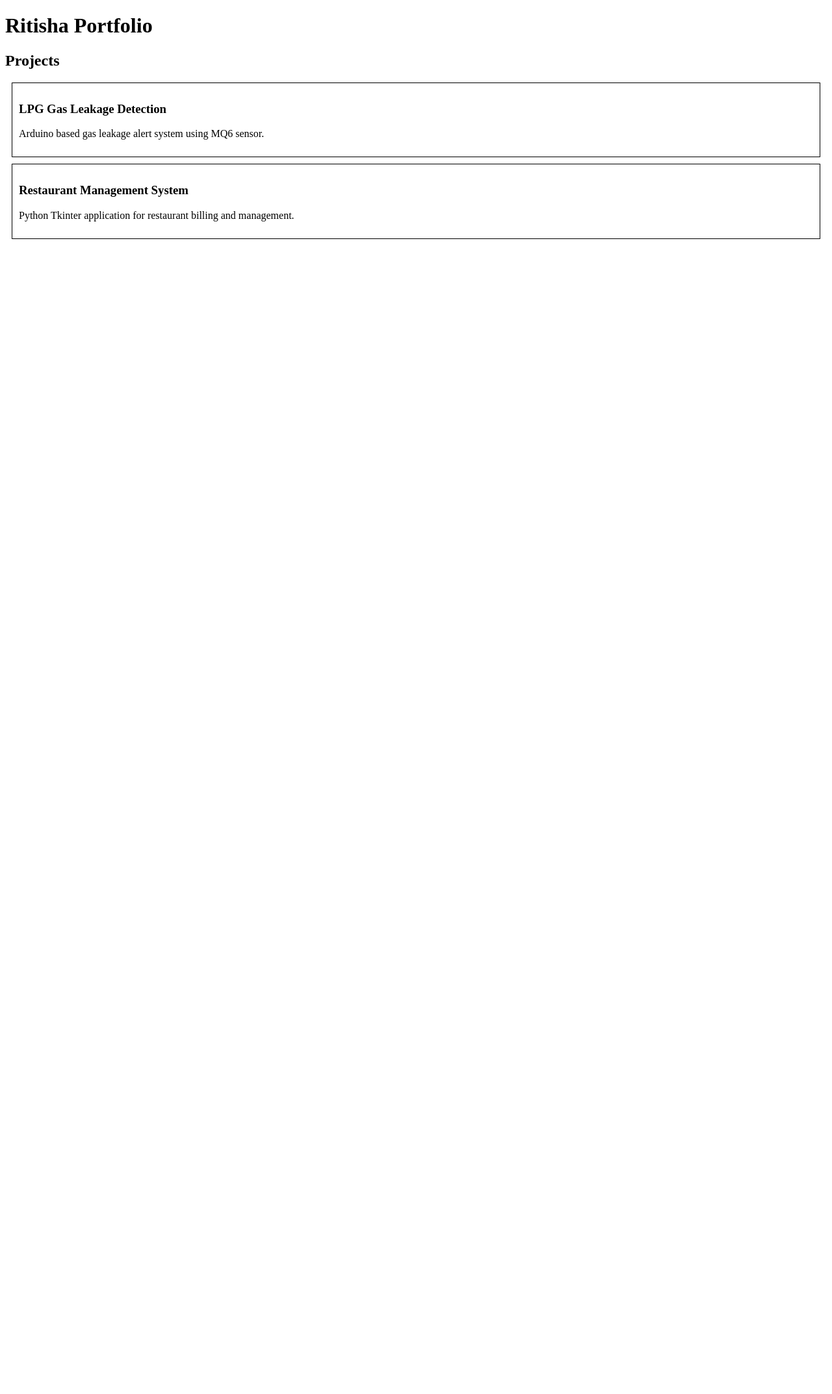
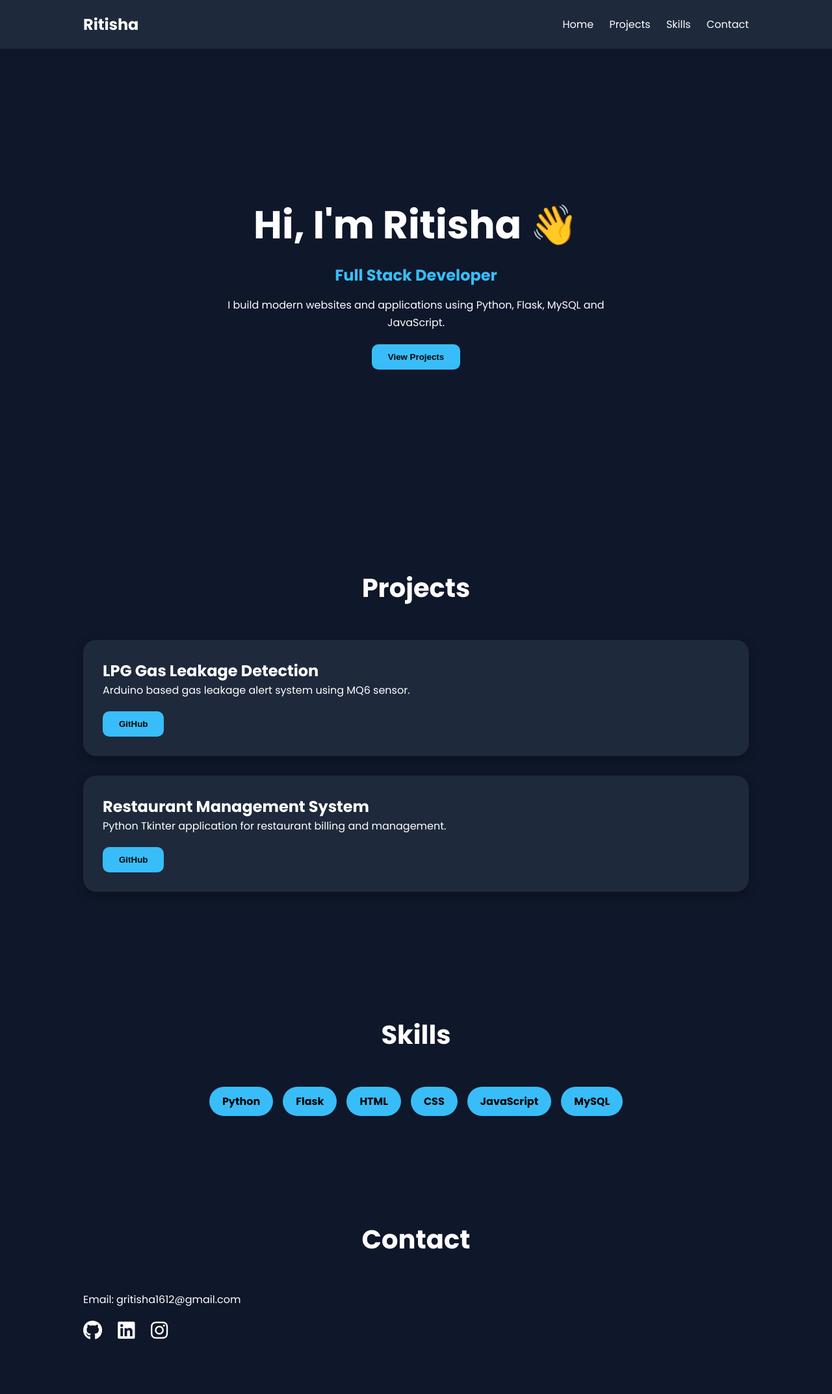
Before and after one commit to G-png-creator/portfolio-website, a Flask app: page / in a window 1280 px wide. Shown: the whole page at 65% size. Before the commit the page ends 368 px from the top, so only its background shows below. Run offline with Flask 3, Linux system fonts and the light colour scheme.

Commit message:
Updated portfolio UI

```diff
--- a/static/style.css
+++ b/static/style.css
@@ -1,9 +1,172 @@
+*{
+    margin:0;
+    padding:0;
+    box-sizing:border-box;
+}
+
 body{
-    font-family: Arial;
-    background:#f4f4f4;
+    font-family: 'Poppins', sans-serif;
+    background:#0f172a;
+    color:white;
+}
+
+/* NAVBAR */
+
+nav{
+    display:flex;
+    justify-content:space-between;
+    align-items:center;
+
+    padding:20px 10%;
+
+    background:#1e293b;
+
+    position:sticky;
+    top:0;
+}
+
+nav a{
+    color:white;
+    text-decoration:none;
+    margin-left:20px;
+    transition:0.3s;
+}
+
+nav a:hover{
+    color:#38bdf8;
+}
+
+/* HERO */
+
+.hero{
+    height:90vh;
+
+    display:flex;
+    justify-content:center;
+    align-items:center;
+
+    text-align:center;
+
     padding:20px;
 }
 
-h1{
-    color:blue;
+.hero h1{
+    font-size:60px;
 }
+
+.hero h2{
+    color:#38bdf8;
+    margin:15px 0;
+}
+
+.hero p{
+    max-width:600px;
+    line-height:1.7;
+}
+
+/* BUTTON */
+
+button{
+    margin-top:20px;
+    padding:12px 25px;
+
+    border:none;
+    border-radius:10px;
+
+    background:#38bdf8;
+    color:black;
+
+    font-weight:bold;
+    cursor:pointer;
+
+    transition:0.3s;
+}
+
+button:hover{
+    transform:scale(1.05);
+}
+
+/* SECTIONS */
+
+section{
+    padding:80px 10%;
+}
+
+.section-title{
+    text-align:center;
+    margin-bottom:50px;
+
+    font-size:40px;
+}
+
+/* PROJECT CARDS */
+
+.project-card{
+    background:#1e293b;
+
+    padding:30px;
+
+    border-radius:20px;
+
+    margin-bottom:30px;
+
+    transition:0.3s;
+
+    box-shadow:0 5px 15px rgba(0,0,0,0.3);
+}
+
+.project-card:hover{
+    transform:translateY(-10px);
+}
+
+/* SKILLS */
+
+.skills-container{
+    display:flex;
+    flex-wrap:wrap;
+    gap:15px;
+    justify-content:center;
+}
+
+.skills-container span{
+    background:#38bdf8;
+    color:black;
+
+    padding:10px 20px;
+
+    border-radius:30px;
+
+    font-weight:bold;
+}
+
+/* CONTACT */
+
+.socials{
+    margin-top:20px;
+}
+
+.socials i{
+    font-size:30px;
+    margin-right:20px;
+
+    transition:0.3s;
+    cursor:pointer;
+}
+
+.socials i:hover{
+    color:#38bdf8;
+}
+
+/* MOBILE */
+
+@media(max-width:768px){
+
+    .hero h1{
+        font-size:40px;
+    }
+
+    nav{
+        flex-direction:column;
+    }
+
+}
--- a/templates/index.html
+++ b/templates/index.html
@@ -1,26 +1,109 @@
 <!DOCTYPE html>
 <html>
 <head>
-    <title>Portfolio</title>
+    <title>Ritisha Portfolio</title>
+
+    <!-- CSS -->
+    <link rel="stylesheet" href="{{ url_for('static', filename='style.css') }}">
+
+    <!-- Google Font -->
+    <link href="https://fonts.googleapis.com/css2?family=Poppins:wght@300;400;600;700&display=swap" rel="stylesheet">
+
+    <!-- Font Awesome -->
+    <link rel="stylesheet"
+    href="https://cdnjs.cloudflare.com/ajax/libs/font-awesome/6.5.1/css/all.min.css">
+
 </head>
 
 <body>
 
-    <h1>Ritisha Portfolio</h1>
+    <!-- Navbar -->
+    <nav>
+        <h2>Ritisha</h2>
 
-    <h2>Projects</h2>
+        <div>
+            <a href="#home">Home</a>
+            <a href="#projects">Projects</a>
+            <a href="#skills">Skills</a>
+            <a href="#contact">Contact</a>
+        </div>
+    </nav>
 
-    {% for project in projects %}
+    <!-- Hero Section -->
+    <section class="hero" id="home">
 
-        <div style="border:1px solid black; padding:10px; margin:10px;">
+        <div class="hero-text">
+            <h1>Hi, I'm Ritisha 👋</h1>
 
-            <h3>{{ project.title }}</h3>
+            <h2>Full Stack Developer</h2>
 
-            <p>{{ project.description }}</p>
+            <p>
+                I build modern websites and applications using
+                Python, Flask, MySQL and JavaScript.
+            </p>
 
+            <button>View Projects</button>
         </div>
 
-    {% endfor %}
+    </section>
+
+    <!-- Projects -->
+    <section id="projects">
+
+        <h1 class="section-title">Projects</h1>
+
+        <div class="project-card">
+            <h2>LPG Gas Leakage Detection</h2>
+
+            <p>
+                Arduino based gas leakage alert system using MQ6 sensor.
+            </p>
+
+            <button>GitHub</button>
+        </div>
+
+        <div class="project-card">
+            <h2>Restaurant Management System</h2>
+
+            <p>
+                Python Tkinter application for restaurant billing and management.
+            </p>
+
+            <button>GitHub</button>
+        </div>
+
+    </section>
+
+    <!-- Skills -->
+    <section id="skills">
+
+        <h1 class="section-title">Skills</h1>
+
+        <div class="skills-container">
+            <span>Python</span>
+            <span>Flask</span>
+            <span>HTML</span>
+            <span>CSS</span>
+            <span>JavaScript</span>
+            <span>MySQL</span>
+        </div>
+
+    </section>
+
+    <!-- Contact -->
+    <section id="contact">
+
+        <h1 class="section-title">Contact</h1>
+
+        <p>Email: gritisha1612@gmail.com</p>
+
+        <div class="socials">
+            <i class="fa-brands fa-github"></i>
+            <i class="fa-brands fa-linkedin"></i>
+            <i class="fa-brands fa-instagram"></i>
+        </div>
+
+    </section>
 
 </body>
 </html>
```
